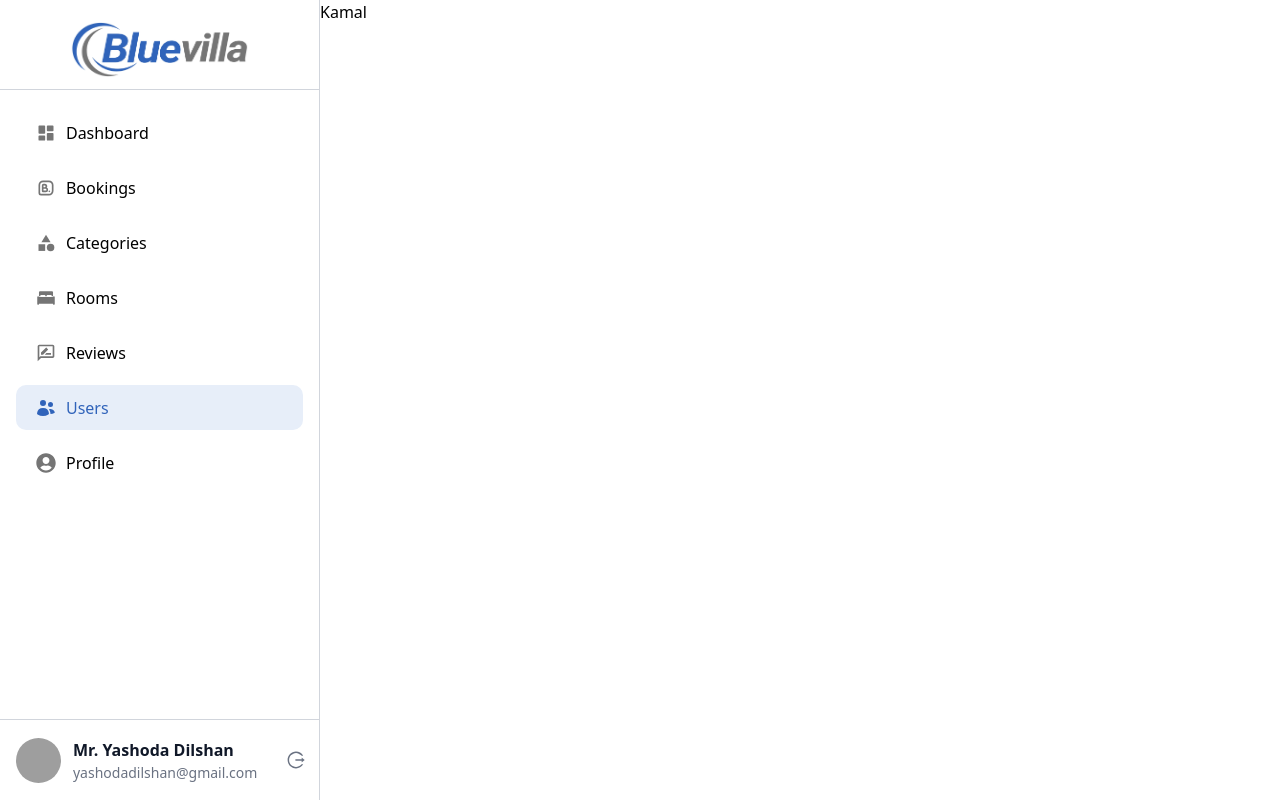
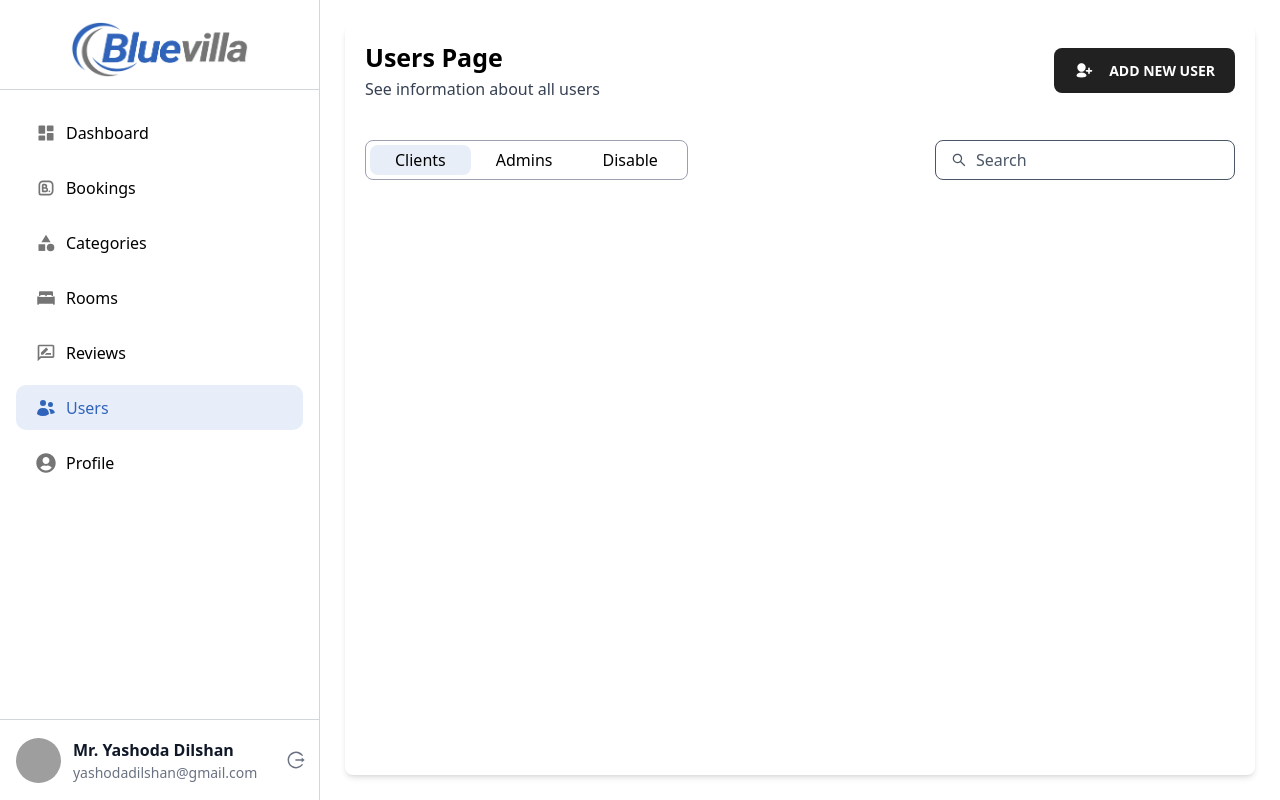
Before and after one commit to DilshanWarnasuriya/Hotel-booking-frontend, a React app: page /admin/users in a window 1280 px wide. Built offline with nearby package versions, Linux system fonts and the light colour scheme; grey boxes are pictures that could not be loaded; the HTML template or start-up script is replaced by a standard one.

Commit message:
Tab component done

```diff
--- /dev/null
+++ b/src/Components/Tabs.jsx
@@ -0,0 +1,19 @@
+
+export default function Tabs({ tabs, activeTab, setActiveTab }) {
+  return (
+    <div className="h-[40px] p-[4px] border flex border-gray-400 rounded-lg">
+      {
+        tabs.map(tabName => {
+          return (
+            <button
+              key={tabName}
+              className={`px-[25px] text-center rounded-lg transition duration-500 cursor-pointer ${activeTab == tabName ? "bg-[#e8eef8]" : "bg-white"}`}
+              onClick={() => setActiveTab(tabName)}>
+              {tabName}
+            </button>
+          )
+        })
+      }
+    </div>
+  );
+}
--- a/src/Pages/Admin/Admin_Users.jsx
+++ b/src/Pages/Admin/Admin_Users.jsx
@@ -1,8 +1,62 @@
+import { useState } from "react";
+import { TiThMenu, TiUserAdd } from "react-icons/ti";
+import { AiOutlineSearch } from "react-icons/ai";
+import Tabs from "../../Components/Tabs";
 
-export default function AdminUsers(){
-    return(
-        <>
-        <p>Kamal</p>
-        </>
+export default function AdminUsers() {
+
+    // tab related
+    const tabs = ["Clients", "Admins", "Disable"];
+    const [activeTab, setActiveTab] = useState(tabs[0]);
+    const [searchValue, setSearchValue] = useState("");
+
+    return (
+        <main className="App w-full h-screen flex p-[25px]">
+
+            {/* Page Content */}
+            <div className="w-full h-full rounded-lg shadow-md">
+
+                {/* first row */}
+                <div className="w-full h-[90px] flex justify-between items-center bg-blue-gray-">
+                    {/* Tittle */}
+                    <div className="flex">
+                        <div className="ml-[20px]">
+                            <h1 className="text-[25px] font-bold">Users Page</h1>
+                            <span className="text-[16px] text-gray-700">See information about all users</span>
+                        </div>
+                    </div>
+                    {/* Add member Button */}
+                    <div className="mr-[20px]">
+                        <button className="bg-[#212121] text-white py-[12px] px-[20px] rounded-lg text-[14px] flex items-center font-bold cursor-pointer">
+                            <TiUserAdd size={20} className="mr-[15px]" />
+                            ADD NEW USER
+                        </button>
+                    </div>
+
+                </div>
+
+                {/* second row */}
+                <div className="w-full h-[90px] flex justify-between items-center bg-red-">
+                    {/* Tabs */}
+                    <div className="ml-[20px]">
+                        <Tabs tabs={tabs} activeTab={activeTab} setActiveTab={setActiveTab} />
+                    </div>
+                    {/* Search */}
+                    <div className="mr-[20px]">
+                        <div className="relative flex items-center w-[200px] md:w-[300px]">
+                            <AiOutlineSearch className="absolute left-4 w-4 h-4 text-gray-600" />
+                            <input
+                                type="search"
+                                placeholder="Search"
+                                className="w-full h-10 pl-10 pr-4 border border-gray-600 rounded-lg text-gray-900 outline-none transition-all placeholder-gray-600"
+                                value={searchValue}
+                                onChange={(e) => setSearchValue(e.target.value)}
+                            />
+                        </div>
+                    </div>
+                </div>
+            </div>
+
+        </main>
     )
 }
```
